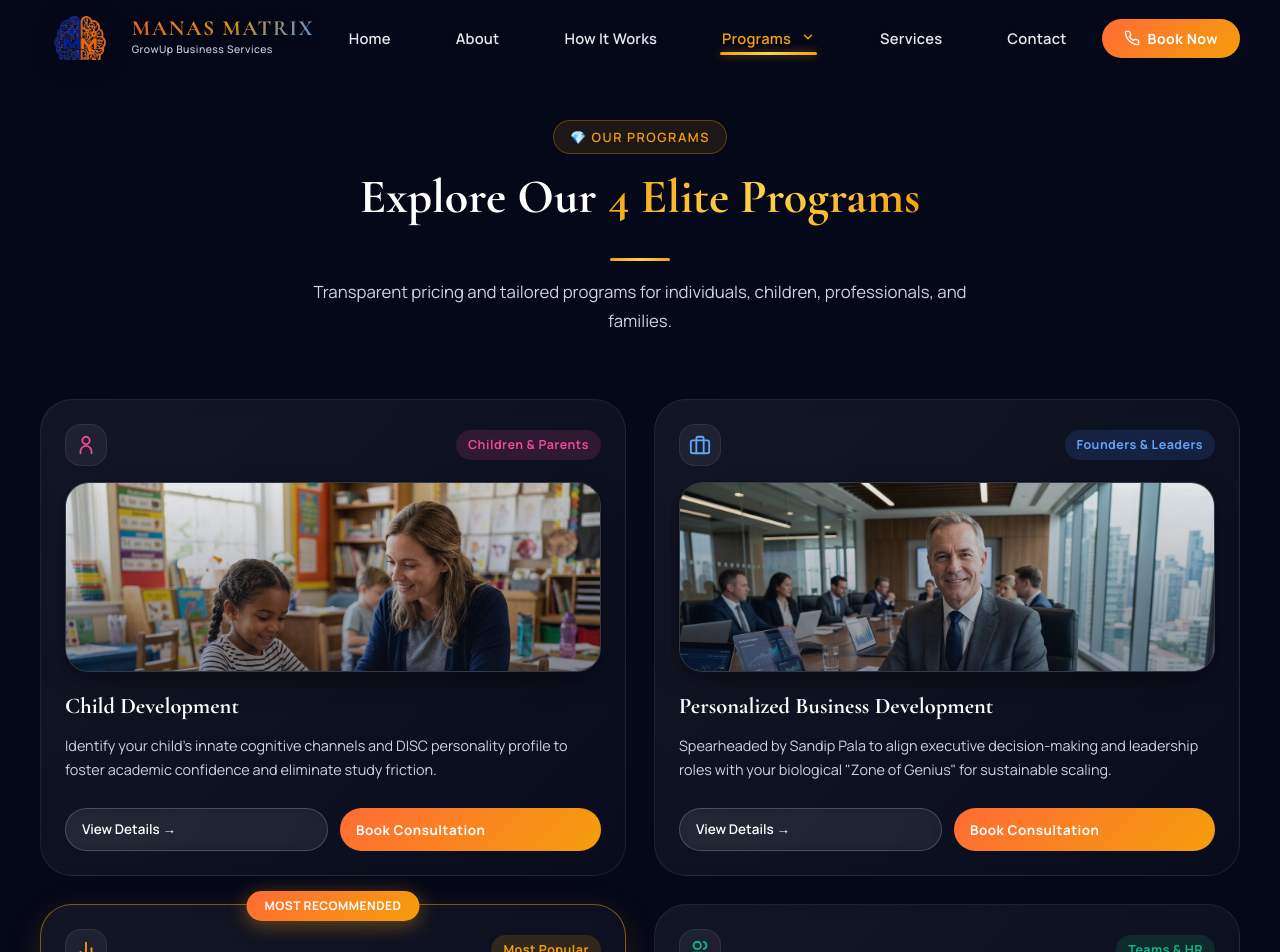
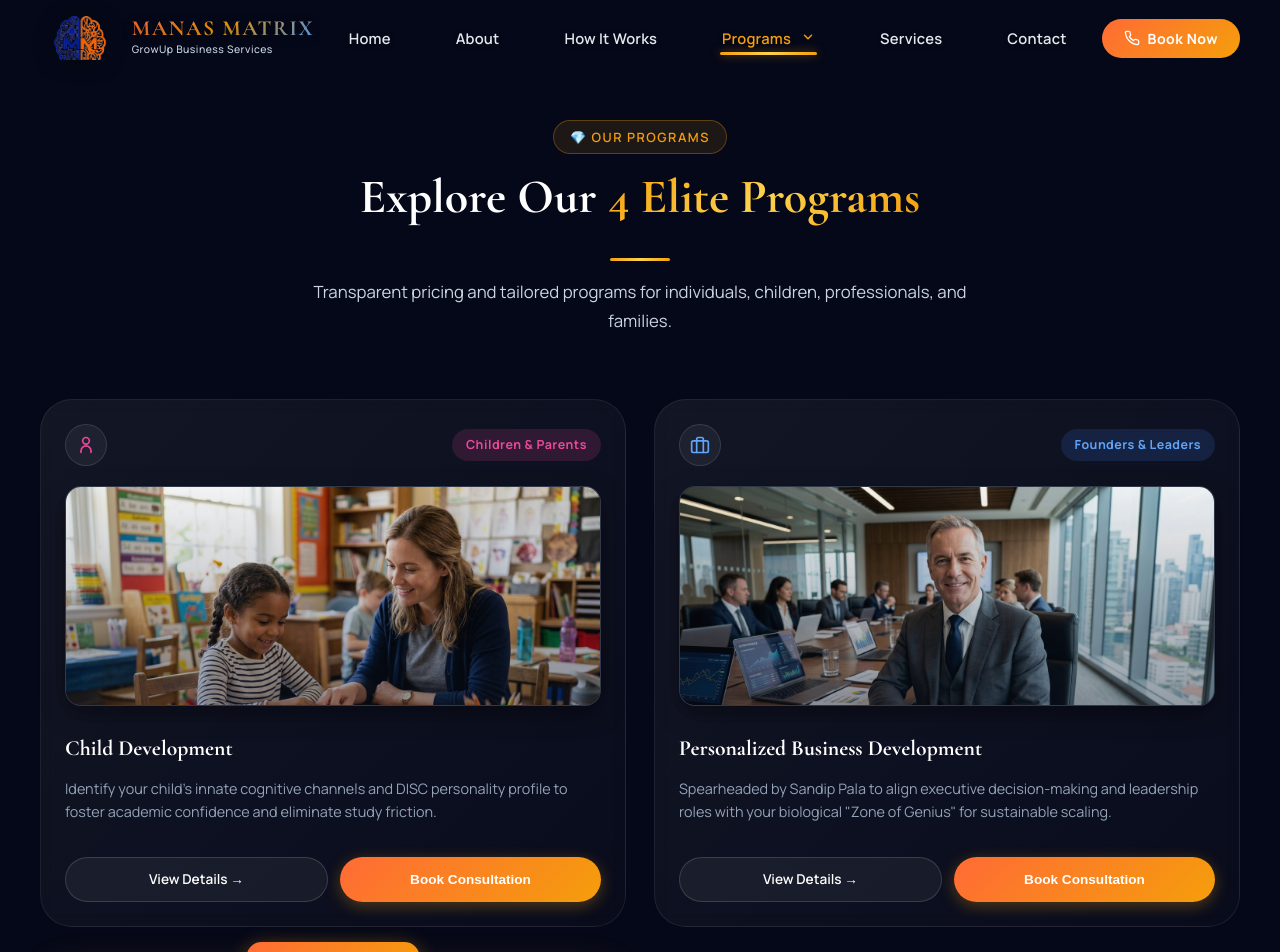
Before and after one commit to fuertenitesh-sys/ManasMatrix_Latest, a React (Vite) app: page /programs in a window 1280 px wide. Shown: the top 952 px of the page. Built offline with nearby package versions, Linux system fonts and the light colour scheme.

Commit message:
Restore original detailed program cards grid on /programs page matching reference screenshot

```diff
--- a/src/components/Programs/Programs.css
+++ b/src/components/Programs/Programs.css
@@ -51,9 +51,9 @@
 .programs__card-icon-box {
   width: 42px;
   height: 42px;
-  border-radius: var(--radius-md);
+  border-radius: 50%;
   background: rgba(255, 255, 255, 0.05);
-  border: 1px solid var(--color-border);
+  border: 1px solid rgba(255, 255, 255, 0.12);
   display: flex;
   align-items: center;
   justify-content: center;
@@ -63,8 +63,8 @@
   display: inline-flex;
   align-items: center;
   gap: 6px;
-  padding: 5px 12px;
-  border-radius: var(--radius-full);
+  padding: 6px 14px;
+  border-radius: var(--radius-full, 9999px);
   font-size: 0.78rem;
   font-weight: 700;
   letter-spacing: 0.5px;
@@ -73,11 +73,11 @@
 .programs__card-img-box {
   position: relative;
   width: 100%;
-  height: 190px;
-  border-radius: var(--radius-lg, 14px);
+  height: 220px;
+  border-radius: 16px;
   overflow: hidden;
   border: 1px solid rgba(255, 255, 255, 0.14);
-  margin: 2px 0 6px;
+  margin: 6px 0 10px;
   box-shadow: 0 8px 24px rgba(0, 0, 0, 0.4);
   background: #0f172a;
 }
@@ -98,23 +98,78 @@
 .programs__card-img-overlay {
   position: absolute;
   inset: 0;
-  background: linear-gradient(180deg, rgba(15, 23, 42, 0.1) 0%, rgba(15, 23, 42, 0.45) 100%);
+  background: linear-gradient(180deg, rgba(15, 23, 42, 0.05) 0%, rgba(15, 23, 42, 0.4) 100%);
   pointer-events: none;
 }
 
 .programs__title {
   font-family: var(--font-heading);
-  font-size: 1.4rem;
-  font-weight: 800;
-  line-height: 1.25;
-  color: var(--color-text-primary);
+  font-size: 1.35rem;
+  font-weight: 700;
+  line-height: 1.3;
+  color: #FFFFFF;
+  margin-top: 4px;
 }
 
 .programs__short-desc {
   font-size: 0.9rem;
-  color: var(--color-text-secondary);
-  line-height: 1.65;
+  color: #94A3B8;
+  line-height: 1.6;
   flex: 1;
+  margin-bottom: 6px;
+}
+
+.programs__card-actions {
+  display: flex;
+  gap: 12px;
+  margin-top: auto;
+  padding-top: 14px;
+}
+
+.programs__card-btn-secondary {
+  flex: 1;
+  display: inline-flex;
+  align-items: center;
+  justify-content: center;
+  padding: 11px 18px;
+  background: rgba(255, 255, 255, 0.05);
+  border: 1px solid rgba(255, 255, 255, 0.15);
+  border-radius: 9999px;
+  color: #FFFFFF;
+  font-size: 0.85rem;
+  font-weight: 600;
+  text-decoration: none;
+  transition: all 0.25s ease;
+  white-space: nowrap;
+}
+
+.programs__card-btn-secondary:hover {
+  background: rgba(255, 255, 255, 0.12);
+  border-color: rgba(255, 255, 255, 0.3);
+  color: #FFFFFF;
+}
+
+.programs__card-btn-primary {
+  flex: 1;
+  display: inline-flex;
+  align-items: center;
+  justify-content: center;
+  padding: 11px 18px;
+  background: var(--gradient-orange-gold, linear-gradient(135deg, #FF7E36 0%, #F59E0B 100%));
+  border: none;
+  border-radius: 9999px;
+  color: #FFFFFF;
+  font-size: 0.85rem;
+  font-weight: 700;
+  cursor: pointer;
+  transition: all 0.25s ease;
+  box-shadow: 0 4px 16px rgba(245, 158, 11, 0.3);
+  white-space: nowrap;
+}
+
+.programs__card-btn-primary:hover {
+  transform: translateY(-1px);
+  box-shadow: 0 6px 20px rgba(245, 158, 11, 0.45);
 }
 
 /* Tabbed Side-by-Side Programs Layout (Matching Reference Screenshot Design) */
--- a/src/components/Programs/ProgramsGrid.jsx
+++ b/src/components/Programs/ProgramsGrid.jsx
@@ -1,17 +1,16 @@
 import React from 'react';
 import { Link } from 'react-router-dom';
-import { StarIcon, BriefcaseIcon, ChildIcon, UsersIcon, BarChartIcon } from '../Icons';
+import { BriefcaseIcon, ChildIcon, UsersIcon, BarChartIcon } from '../Icons';
 import './Programs.css';
 
 const programsGridData = [
   {
     id: 'child',
     title: 'Child Development',
-    subtitle: 'Discover Your Child’s Innate Cognitive Genius Early',
     badge: 'Children & Parents',
     badgeColor: 'rgba(236, 72, 153, 0.15)',
     badgeTextColor: '#EC4899',
-    icon: <ChildIcon size={22} color="#EC4899" />,
+    icon: <ChildIcon size={20} color="#EC4899" />,
     cardImage: '/card_child_dev.jpg',
     detailPath: '/programs/child-development',
     shortDesc: 'Identify your child’s innate cognitive channels and DISC personality profile to foster academic confidence and eliminate study friction.',
@@ -20,11 +19,10 @@ const programsGridData = [
   {
     id: 'business',
     title: 'Personalized Business Development',
-    subtitle: 'Decode the Intelligence Behind Successful Businesses',
     badge: 'Founders & Leaders',
     badgeColor: 'rgba(59, 130, 246, 0.15)',
     badgeTextColor: '#60A5FA',
-    icon: <BriefcaseIcon size={22} color="#60A5FA" />,
+    icon: <BriefcaseIcon size={20} color="#60A5FA" />,
     cardImage: '/card_biz_dev.jpg',
     detailPath: '/programs/business-development',
     shortDesc: 'Spearheaded by Sandip Pala to align executive decision-making and leadership roles with your biological "Zone of Genius" for sustainable scaling.',
@@ -33,11 +31,10 @@ const programsGridData = [
   {
     id: 'dmit',
     title: 'Brain Mapping (DMIT)',
-    subtitle: 'Decode Your Innate Biological Blueprint',
     badge: 'Most Popular',
     badgeColor: 'rgba(245, 158, 11, 0.15)',
     badgeTextColor: '#F59E0B',
-    icon: <BarChartIcon size={22} color="#F59E0B" />,
+    icon: <BarChartIcon size={20} color="#F59E0B" />,
     cardImage: '/card_brain_dmit.jpg',
     detailPath: '/programs/brain-mapping',
     shortDesc: 'Decode your 10 brain lobes, hemisphere dominance, and learning sensitivities with a printed 68+ page biometric diagnostic report.',
@@ -46,11 +43,10 @@ const programsGridData = [
   {
     id: 'team',
     title: 'Team Building & Employee Development',
-    subtitle: 'Train the Mind. Transform the Team.',
     badge: 'Teams & HR',
     badgeColor: 'rgba(16, 185, 129, 0.15)',
     badgeTextColor: '#10B981',
-    icon: <UsersIcon size={22} color="#10B981" />,
+    icon: <UsersIcon size={20} color="#10B981" />,
     cardImage: '/card_team_build.jpg',
     detailPath: '/programs/team-building',
     shortDesc: 'Build resilient corporate teams by evaluating brain lobe distributions, communication styles, and leadership traits to optimize performance.',
@@ -96,28 +92,26 @@ const ProgramsGrid = () => {
             <h3 className="programs__title">{program.title}</h3>
             <p className="programs__short-desc">{program.shortDesc}</p>
 
-            {/* Action Buttons */}
-            <div style={{ display: 'flex', gap: '12px', marginTop: 'auto', paddingTop: '12px', flexWrap: 'wrap' }}>
+            {/* Action Buttons matching reference screenshot */}
+            <div className="programs__card-actions">
               <Link
                 to={program.detailPath}
-                className="btn-secondary"
-                style={{ flex: 1, padding: '10px 16px', textAlign: 'center', fontSize: '0.84rem', borderRadius: '30px', textDecoration: 'none', color: '#fff', border: '1px solid rgba(255,255,255,0.2)', whiteSpace: 'nowrap' }}
+                className="programs__card-btn-secondary"
                 onClick={() => {
                   window.scrollTo(0, 0);
                   document.documentElement.scrollTop = 0;
                   document.body.scrollTop = 0;
                 }}
               >
-                <span>View Details →</span>
+                View Details &rarr;
               </Link>
               <button
-                className="btn-primary"
-                style={{ flex: 1, padding: '10px 16px', fontSize: '0.84rem', whiteSpace: 'nowrap' }}
+                className="programs__card-btn-primary"
                 onClick={() => {
                   window.dispatchEvent(new CustomEvent('open-booking-modal', { detail: { service: program.id } }));
                 }}
               >
-                <span>Book Consultation</span>
+                Book Consultation
               </button>
             </div>
           </div>
```
